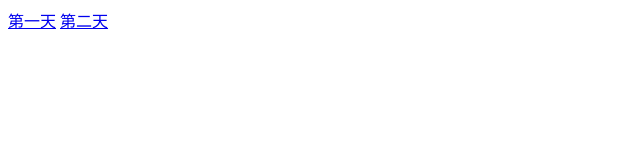
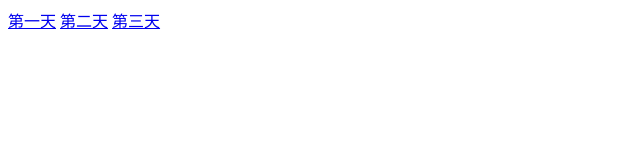
Before and after one commit to gakkisama/gakkisama.github.io, a plain HTML site: page 100/index.html in a window 1280 px wide. Shown: the full height of the page, 0-640 px from the left. Drawn offline with Linux system fonts and the light colour scheme.

Commit message:
Update index.html

```diff
--- a/100/index.html
+++ b/100/index.html
@@ -7,5 +7,6 @@
 <body>
 	<a href="1">第一天</a>
 	<a href="2">第二天</a>
+	<a href="3">第三天</a>
 </body>
 </html>
```
